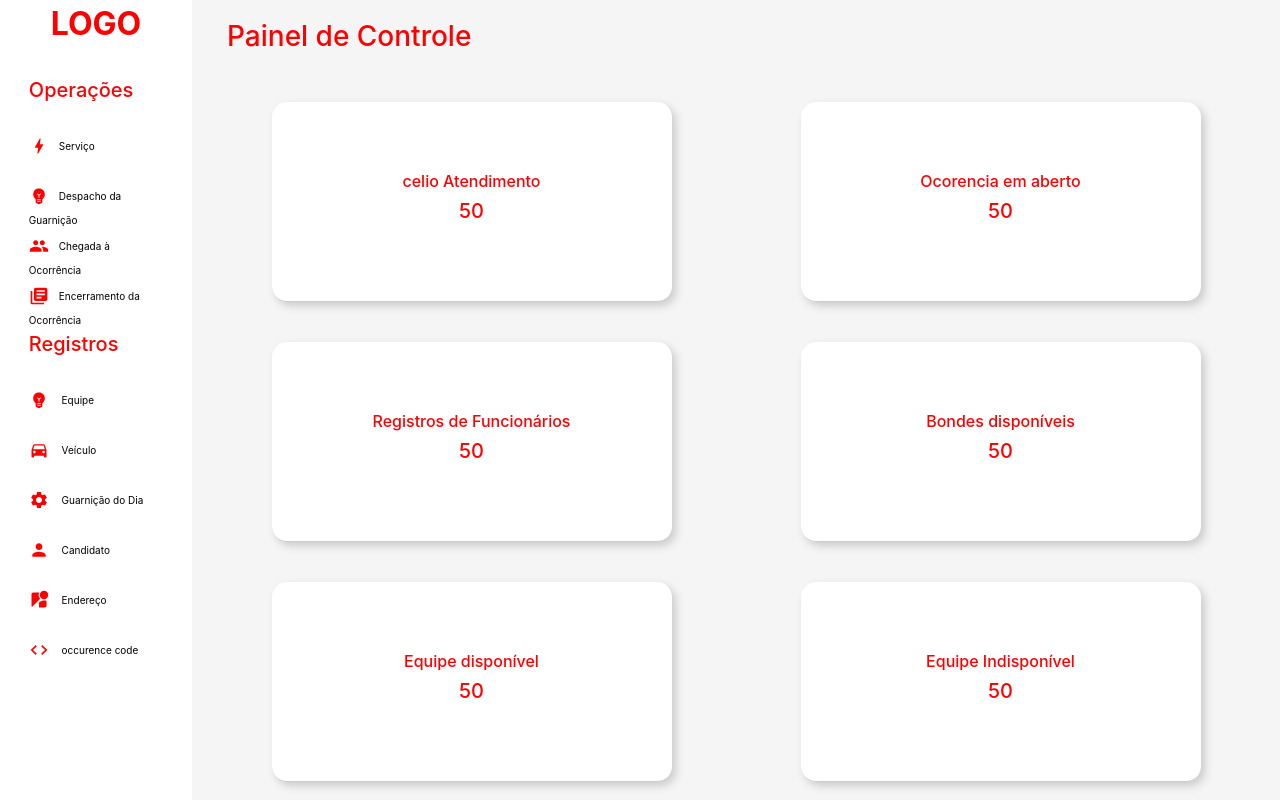
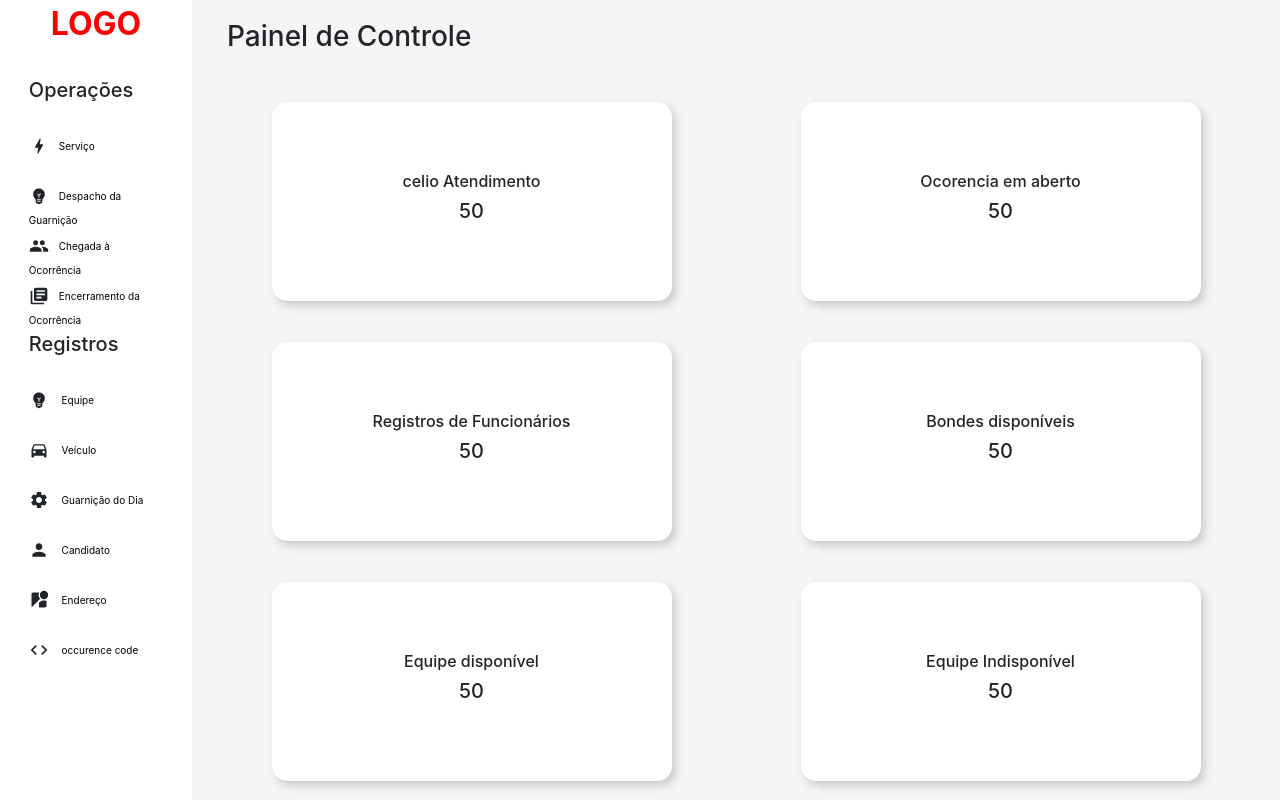
Before and after one commit to Tahasdq/vehicleMng, a React (Vite) app: page / in a window 1280 px wide. Built offline with nearby package versions, Linux system fonts and the light colour scheme.

Commit message:
final changes

```diff
--- a/src/index.css
+++ b/src/index.css
@@ -200,10 +200,3 @@
     .guards-1{
         display: none;
     }
-
-
-
-    body{
-        background-color: red;
-        color:red
-    }
```
